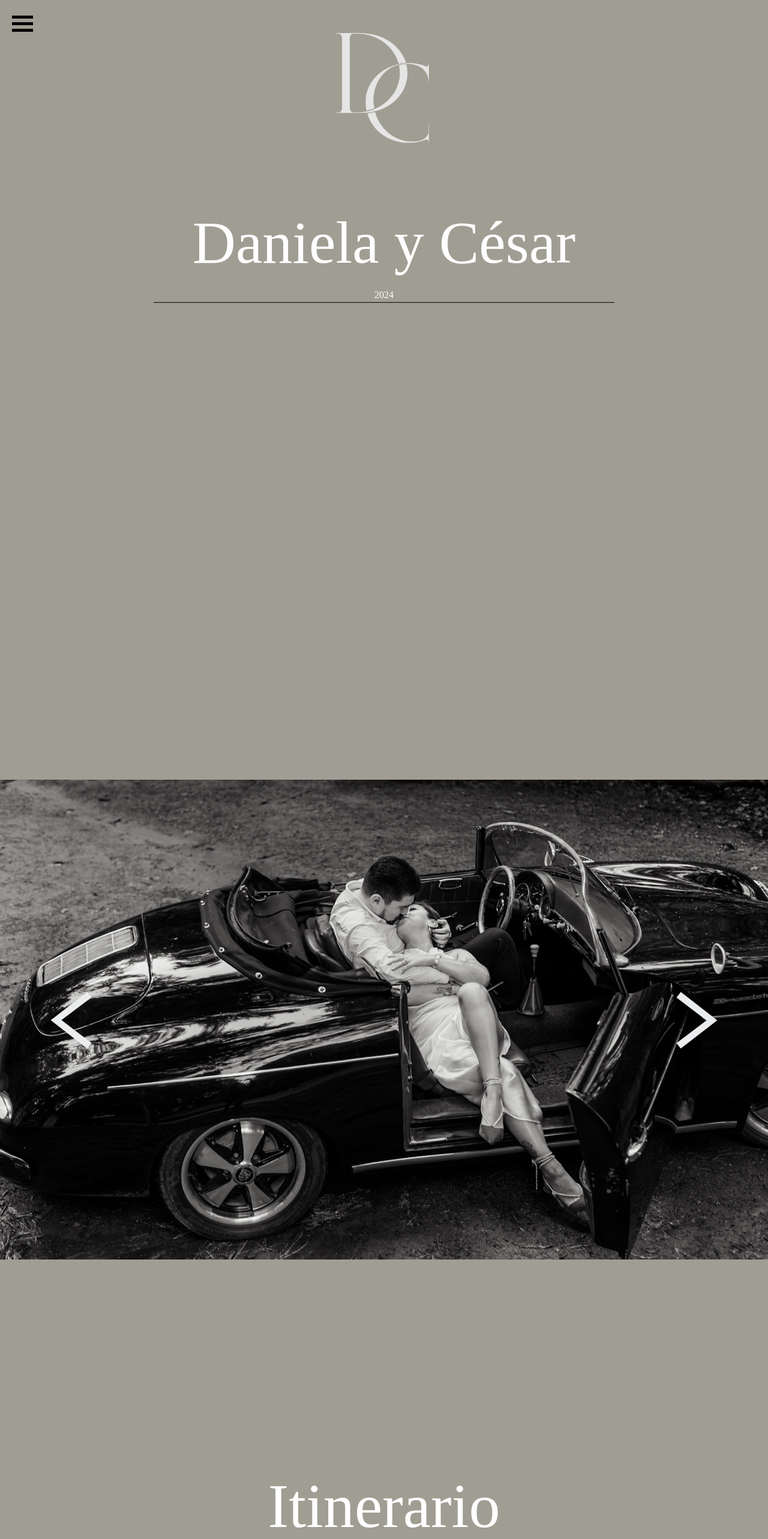
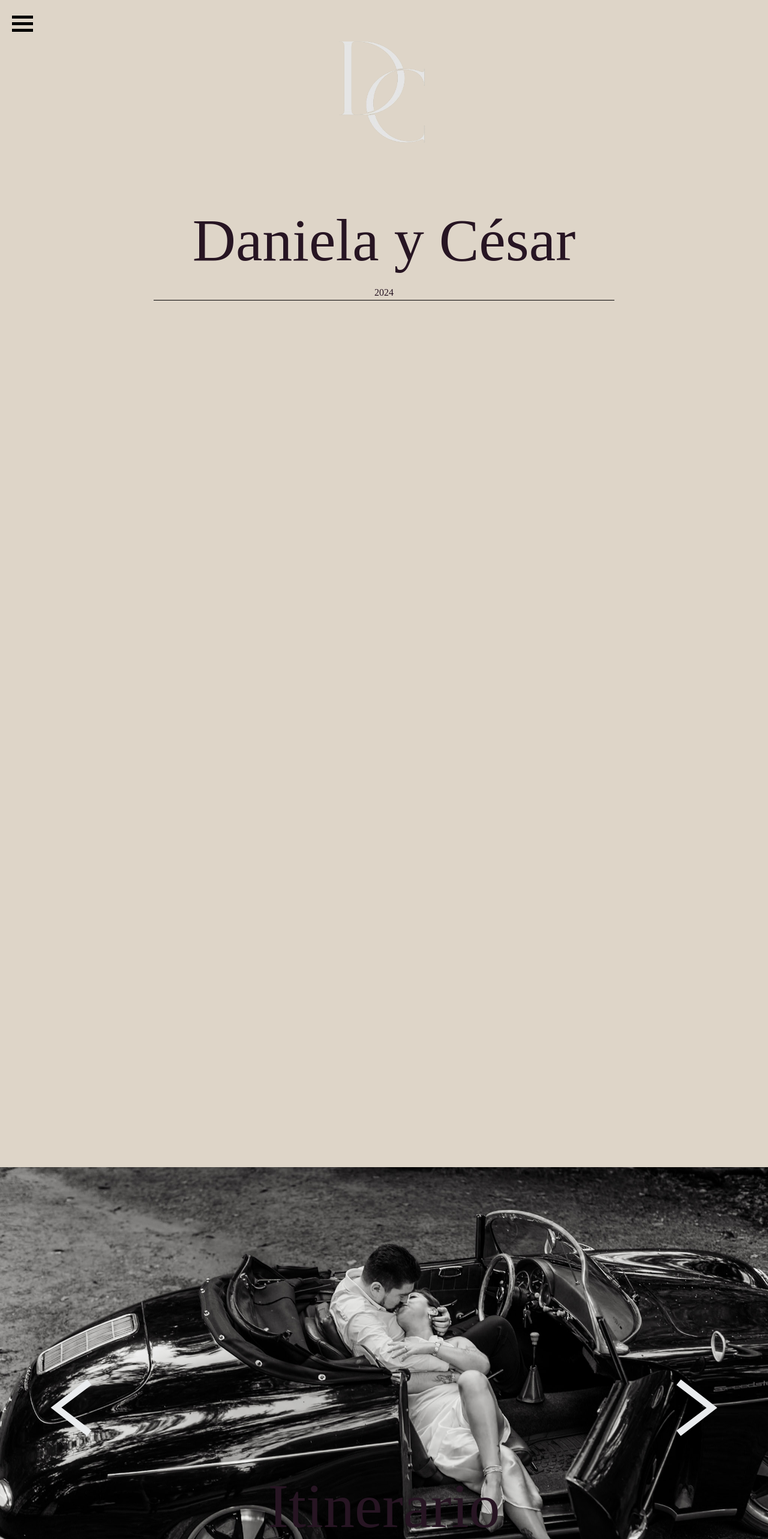
Before and after one commit to jjconceptos/weddingPage1, a Next.js app: page / in a window 1280 px wide. Shown: the top 2566 px of the page at 60% size. Built offline with nearby package versions, Linux system fonts and the light colour scheme; a web font is replaced by a local one.

Commit message:
“logo”

```diff
--- a/layouts/styles.css
+++ b/layouts/styles.css
@@ -8,8 +8,8 @@ body {
     font-family: "Baskervville", serif;
     font-weight: 2
     200; /* Ensure the correct font weight is applied */
-    color: #ffff;
-    background-color: #A09D93; /* Adjust the color as needed */
+    color: #271523;
+    background-color: #DED5C8; /* Adjust the color as needed */
 }
 /*
 font-family: "Lateef", serif;
--- a/pages/home/home.js
+++ b/pages/home/home.js
@@ -701,9 +701,10 @@ const LandingPage = () => {
        2024
       </div>
      {/*  <div className="horizontal-line" style={{ width: '100%', height: '1px', backgroundColor: '#000', marginTop: '50vh' }}></div>*/}
+      </div>
 
-      </div>
       <div className="container">
+      <img src="/rosemary.png" alt="Your Image" className="image"  />
       <div className="section-title"></div>
       <Carousel items={carouselItems}/>
       {/*
```
Also changed, not shown: public/dycLogo.png, public/rosemary.png (added).
